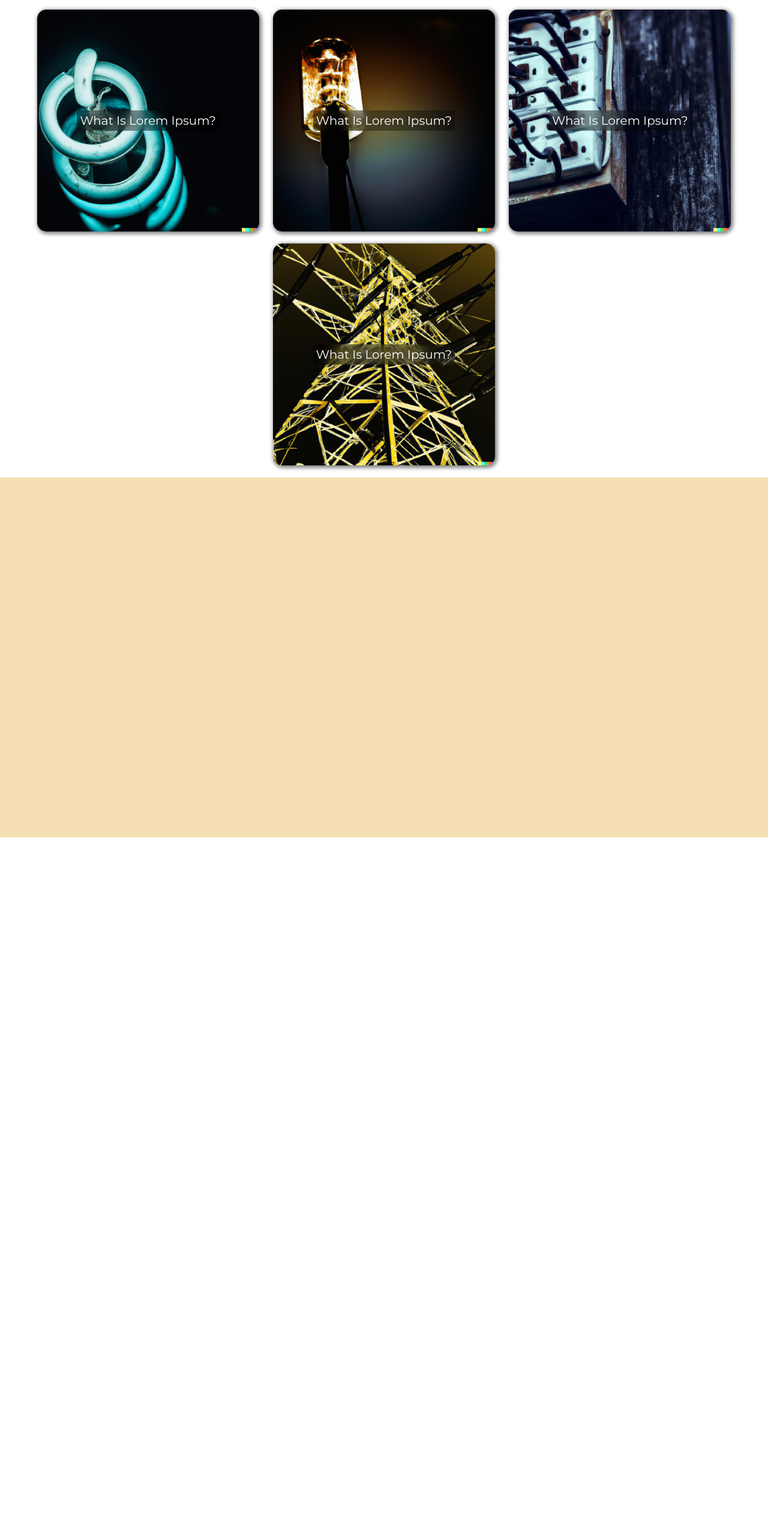
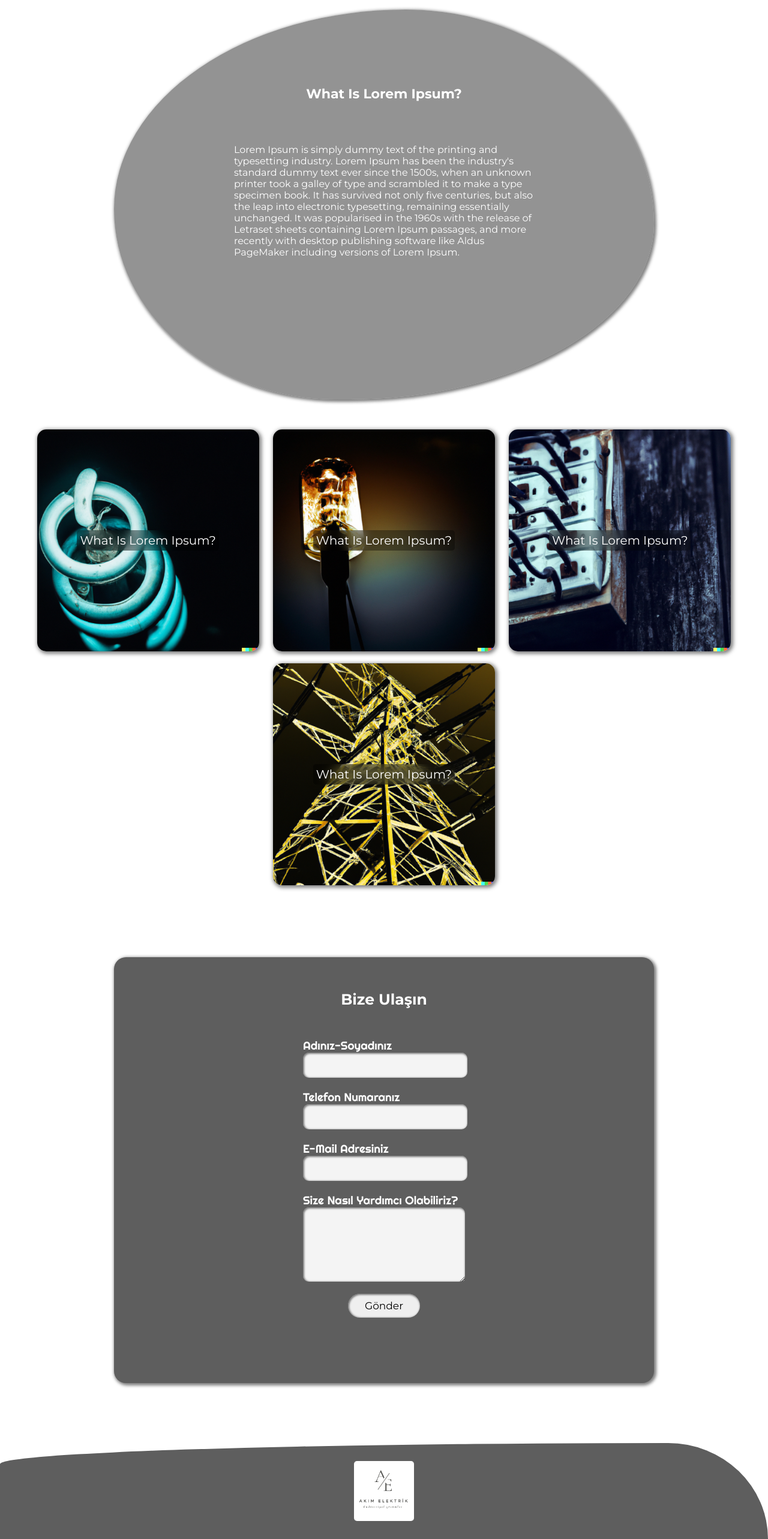
Before and after one commit to okancakirsaz/akim_elektrik, a React (Vite) app: page / in a window 1280 px wide. Shown: the part 150-2716 px from the top of the page at 60% size. Before the commit the page ends 1546 px from the top, so only its background shows below. Built offline with nearby package versions, Linux system fonts and the light colour scheme; a web font is replaced by a local one.

Commit message:
bottom bar updt 1

```diff
--- a/src/core/widgets/bottom_bar/bottom_bar.css
+++ b/src/core/widgets/bottom_bar/bottom_bar.css
@@ -3,12 +3,14 @@
 #bottomBar{
     margin-top: 100px;
     width: 100%;
-    height: 120px;
+    height: 160px;
     background-color: var(--primary);
     display: flex;
+    border-radius: 87% 13% 100% 0% / 22% 100% 0% 78%;
     justify-content: center;
     align-items: center;
 }
-#recapuLogo{
-    width: 150px;
+#bottomLogo{
+    border-radius: 5px;
+    width: 100px;
 }
--- a/src/core/widgets/bottom_bar/bottom_bar.tsx
+++ b/src/core/widgets/bottom_bar/bottom_bar.tsx
@@ -5,9 +5,9 @@ import "./bottom_bar.css";
 function BottomBar(){
     const [] = useState();
     return <>
-    <div id="bottomBar">
-       <img src={AssetConsts.instance.recapu} alt="Recapu Logo" id="recapuLogo" />
-    </div>
+    <footer id="bottomBar">
+       <img src={AssetConsts.instance.logo} alt="Recapu Logo" id="bottomLogo" />
+    </footer>
     </>
 }
 
--- a/src/core/widgets/custom_button/custom_button.css
+++ b/src/core/widgets/custom_button/custom_button.css
@@ -6,6 +6,7 @@
 
  @media only screen and (min-width: 765px){
     .customButton{
+        cursor: pointer;
         user-select: none;
         width: 120px;
         height: 40px;
--- /dev/null
+++ b/src/views/main_view/styles/contact_us.css
@@ -0,0 +1,91 @@
+#contactUsInMain{
+    margin-top: 100px;
+    width: 900px;
+    height: 680px;
+    padding-top: 30px;
+    margin-left: auto;
+    margin-right: auto;
+    background-color: var(--primary);
+    border-radius: 20px;
+    box-shadow: 2px 2px 5px 2px var(--shadow);
+}
+#inputs{
+    width: 270px;
+    height: 550px;
+    display: flex;
+    flex-direction: column;
+    margin-top: 40px;
+    margin-left: auto;
+    margin-right: auto;
+}
+
+#contactUsTitle{
+    color: white;
+    width: 100%;
+    height: 40px;
+    font-size: 25px;
+    text-align: center;
+}
+
+#buttonArea{
+    width: 100%;
+    display: flex;
+    flex-direction: row;
+    justify-content: center;
+}
+
+.sizedBox{
+    height: 20px;
+}
+
+@media only screen and (min-width: 320px) and (max-width:765px){
+    #contactUsInMain{
+        margin-top: 100px;
+        width: 90%;
+        height: 500px;
+        padding-top: 30px;
+        margin-left: auto;
+        margin-right: auto;
+        background-color: var(--primary);
+        border-radius: 20px;
+        box-shadow: 2px 2px 5px 2px var(--shadow);
+    }
+    #inputs{
+        width: 220px;
+        height: 450px;
+        display: flex;
+        flex-direction: column;
+        margin-top: 20px;
+        margin-left: auto;
+        margin-right: auto;
+    }
+
+    #contactUsTitle{
+        color: white;
+        width: 100%;
+        height: 40px;
+        font-size: 20px;
+        text-align: center;
+    }
+
+    #buttonArea{
+        width: 100%;
+        display: flex;
+        flex-direction: row;
+        justify-content: center;
+    }
+}
+
+@media only screen and (min-width: 765px) and (max-width:1024px){
+    #contactUsInMain{
+        margin-top: 100px;
+        width: 90%;
+        height: 600px;
+        padding-top: 30px;
+        margin-left: auto;
+        margin-right: auto;
+        background-color: var(--primary);
+        border-radius: 20px;
+        box-shadow: 2px 2px 5px 2px var(--shadow);
+    }
+}
--- a/src/views/main_view/styles/main_style.css
+++ b/src/views/main_view/styles/main_style.css
@@ -1,2 +1,3 @@
 @import url(./about_us.css);
 @import url(./our_mission.css);
+@import url(./contact_us.css);
--- a/src/views/main_view/styles/our_mission.css
+++ b/src/views/main_view/styles/our_mission.css
@@ -1,5 +1,108 @@
 #ourMission{
     width: 100%;
     height: 600px;
-    background-color: wheat;
+    margin-top: 50px;
+    margin-bottom: 100px;
 }
+
+#ourMissionText{
+    margin-left: auto;
+    margin-right: auto;
+    overflow: hidden;
+    width: 900px;
+    display: flex;
+    flex-direction: column;
+    align-items: center;
+    justify-content: center;
+    animation: liveShape 7s ease-in infinite;
+    background-color: #3e3e3e8e;
+    backdrop-filter: blur(15px);
+    box-shadow: 2px 2px 5px 2px var(--shadow);
+    height: 650px;
+}
+#textArea{
+    margin-top: 70px;
+    width: 500px;
+    height: 300px;
+    color: white;
+}
+#titleArea{
+    font-weight: bold;
+    font-size: 22px;
+    color: white;
+}
+
+@media only screen and (min-width: 320px) and (max-width:765px){
+    #ourMissionText{
+        margin-left: auto;
+        margin-right: auto;
+        overflow: hidden;
+        width: 315px;
+        max-height: 510px;
+        display: flex;
+        flex-direction: column;
+        align-items: center;
+        justify-content: center;
+        animation: liveShape 7s ease-in infinite;
+        background-color: #3e3e3e8e;
+        backdrop-filter: blur(15px);
+        box-shadow: 2px 2px 5px 2px var(--shadow);
+        height: 650px;
+    }
+    #textArea{
+        margin: 25px;
+        font-size: 12px;
+        width: 220px;
+        max-height: 160px;
+        color: white;
+    }
+    #titleArea{
+        font-weight: bold;
+        font-size: 17px;
+        color: white;
+    }
+}
+
+@media only screen and (min-width: 765px) and (max-width:1024px){
+    #ourMissionText{
+        margin-left: auto;
+        margin-right: auto;
+        overflow: hidden;
+        width: 615px;
+        max-height: 510px;
+        display: flex;
+        flex-direction: column;
+        align-items: center;
+        justify-content: center;
+        animation: liveShape 7s ease-in infinite;
+        background-color: #3e3e3e8e;
+        backdrop-filter: blur(15px);
+        box-shadow: 2px 2px 5px 2px var(--shadow);
+        height: 650px;
+    }
+    #textArea{
+        margin: 25px;
+        font-size: 15px;
+        width: 420px;
+        max-height: 160px;
+        color: white;
+    }
+    #titleArea{
+        font-weight: bold;
+        font-size: 20px;
+        color: white;
+    }
+}
+
+
+@keyframes liveShape {
+    0%{
+        border-radius: 69% 31% 61% 39% / 41% 55% 45% 59%  ;
+    }
+    50%{
+        border-radius: 35% 65% 51% 44% / 64% 55% 45% 36%;
+    }
+    100%{
+        border-radius: 69% 31% 61% 39% / 41% 55% 45% 59% ;
+    }
+}
--- a/src/views/main_view/view/main_view.tsx
+++ b/src/views/main_view/view/main_view.tsx
@@ -1,11 +1,24 @@
 import "../styles/main_style.css"
 import "../../../core/consts/style_consts.css";
 import AppBar from "../../../core/widgets/app_bar/app_bar";
-import { AssetConsts } from "../../../core/consts/asset_consts";
+import TextInput from '../../../core/widgets/text_input/text_input';
+import TextAreaInput from '../../../core/widgets/text_area_input/text_area_input';
+import CustomButton from '../../../core/widgets/custom_button/custom_button';
+import BottomBar from "../../../core/widgets/bottom_bar/bottom_bar";
 
 function MainView(){
     return <>
     <AppBar/>
+    <section id="ourMission">
+        <div id="ourMissionText">
+            <div id="titleArea">
+                What Is Lorem Ipsum?
+            </div>
+            <div id="textArea">
+            Lorem Ipsum is simply dummy text of the printing and typesetting industry. Lorem Ipsum has been the industry's standard dummy text ever since the 1500s, when an unknown printer took a galley of type and scrambled it to make a type specimen book. It has survived not only five centuries, but also the leap into electronic typesetting, remaining essentially unchanged. It was popularised in the 1960s with the release of Letraset sheets containing Lorem Ipsum passages, and more recently with desktop publishing software like Aldus PageMaker including versions of Lorem Ipsum.
+            </div>
+        </div>
+    </section>
     <section id="aboutUs">
     <div className="showroomContainer" id="i1">
         <div className="showroomTitle">
@@ -41,9 +54,22 @@ function MainView(){
     </div>
     </section>
 
-    <section id="ourMission">
+    <section id="contactUsInMain">
+        <h3 id="contactUsTitle">Bize Ulaşın</h3>
+        <div id="inputs">
+            <TextInput title="Adınız-Soyadınız" controllerId="nameInput" type="text"/>
+            <div className="sizedBox"></div>
+            <TextInput title="Telefon Numaranız" controllerId="phoneNumberInput" type="number"/>
+            <div className="sizedBox"></div>
+            <TextInput title="E-Mail Adresiniz" controllerId="eMailInput" type="text"/>
+            <div className="sizedBox"></div>
+            <TextAreaInput title="Size Nasıl Yardımcı Olabiliriz?" controllerId="descriptionInput"/>
+            <div className="sizedBox"></div>
+            <div id="buttonArea"><CustomButton text="Gönder" onClick={()=>{}}/></div>
+        </div>
+    </section>
 
-    </section>
+    <BottomBar />
     </>
 }
 
```
